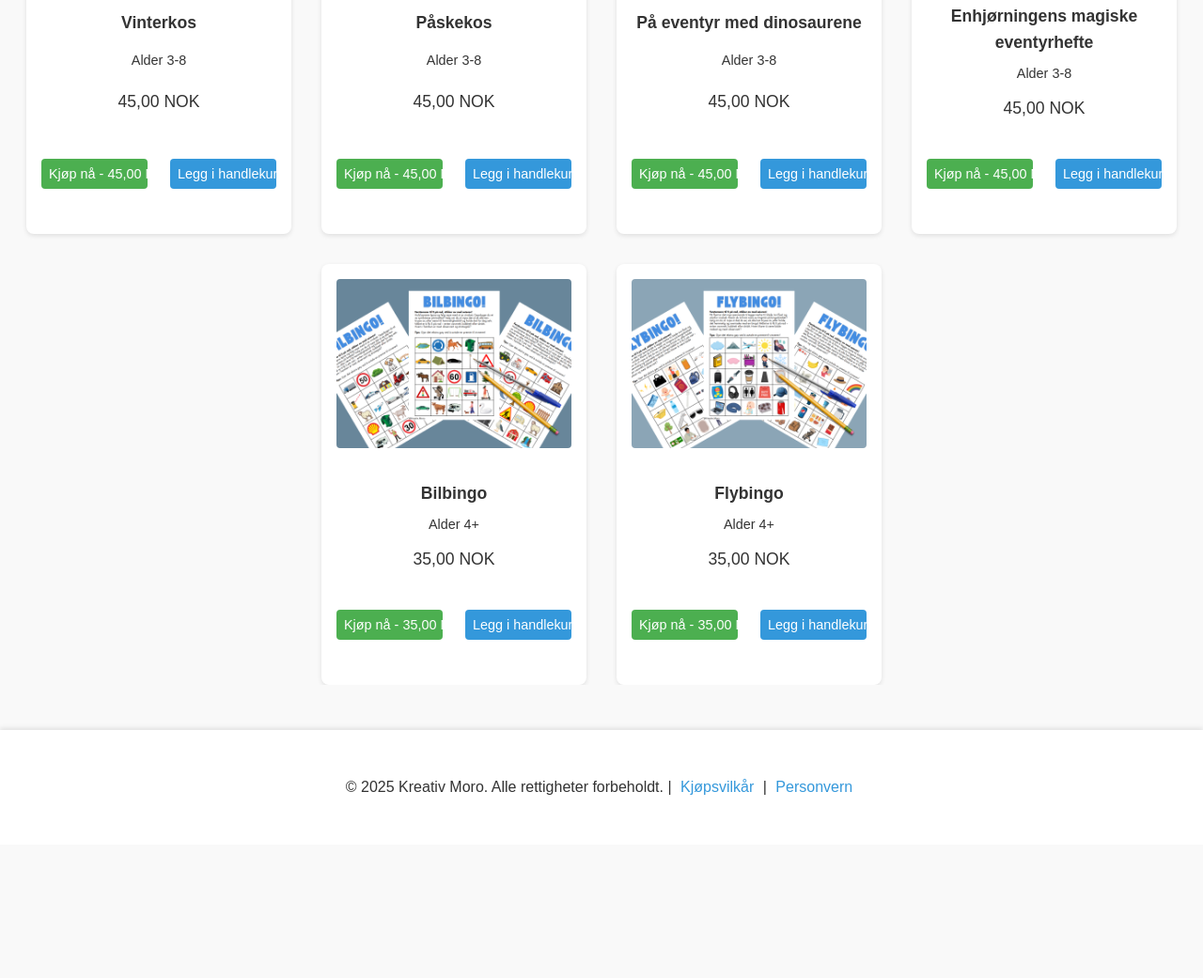
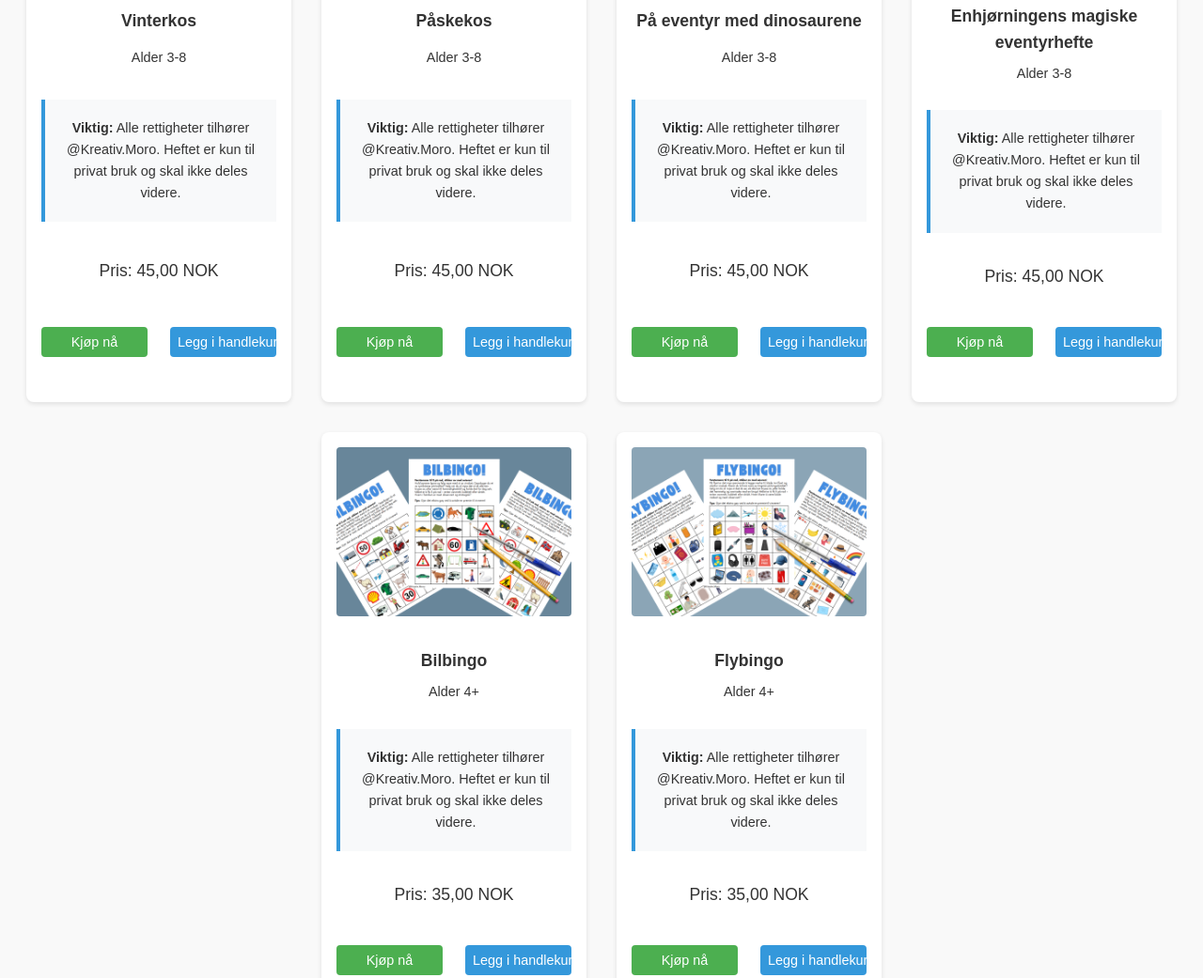
Before and after one commit to Annahansen1997/Annahansen1997.github.io, a plain HTML site: page index.html in a window 1280 px wide. Shown: the part 596-1637 px from the top of the page at 94% size. Before the commit the page ends 1495 px from the top, so only its background shows below. Drawn offline with nearby package versions, Linux system fonts and the light colour scheme; a script that the page names is missing.

Commit message:
Oppdateringer

```diff
--- a/index.html
+++ b/index.html
@@ -66,14 +66,19 @@
                     <img src="Vinterkos.png" alt="Vinterkos">
                     <h3>Vinterkos</h3>
                     <p>Alder 3-8</p>
-                    <p class="price">45,00 NOK</p>
+                    <div class="notice-box">
+                        <p><strong>Viktig:</strong> Alle rettigheter tilhører @Kreativ.Moro.
+                            Heftet er kun til privat bruk og skal ikke deles videre.</p>
+                    </div>
+
+                    <p class="price">Pris: 45,00 NOK</p>
                     <div class="button-group">
                         <button class="buy-button" onclick="event.stopPropagation(); addToCart({
                             id: 0,
                             name: 'Vinterkos',
                             price: 45.00,
                             image: 'Vinterkos.png'
-                        }); openModal('cart-modal')">Kjøp nå - 45,00 NOK</button>
+                        }); openModal('cart-modal')">Kjøp nå</button>
                         <button class="add-to-cart-button" onclick="event.stopPropagation(); addToCart({
                             id: 0,
                             name: 'Vinterkos',
@@ -87,14 +92,19 @@
                     <img src="Påskekos.png" alt="Påskekos">
                     <h3>Påskekos</h3>
                     <p>Alder 3-8</p>
-                    <p class="price">45,00 NOK</p>
+                    <div class="notice-box">
+                        <p><strong>Viktig:</strong> Alle rettigheter tilhører @Kreativ.Moro.
+                            Heftet er kun til privat bruk og skal ikke deles videre.</p>
+                    </div>
+
+                    <p class="price">Pris: 45,00 NOK</p>
                     <div class="button-group">
                         <button class="buy-button" onclick="event.stopPropagation(); addToCart({
                             id: 1,
                             name: 'Påskekos',
                             price: 45.00,
                             image: 'Påskekos.png'
-                        }); openModal('cart-modal')">Kjøp nå - 45,00 NOK</button>
+                        }); openModal('cart-modal')">Kjøp nå</button>
                         <button class="add-to-cart-button" onclick="event.stopPropagation(); addToCart({
                             id: 1,
                             name: 'Påskekos',
@@ -108,14 +118,19 @@
                     <img src="Dinosaur.png" alt="Dinosaureventyr">
                     <h3>På eventyr med dinosaurene</h3>
                     <p>Alder 3-8</p>
-                    <p class="price">45,00 NOK</p>
+                    <div class="notice-box">
+                        <p><strong>Viktig:</strong> Alle rettigheter tilhører @Kreativ.Moro.
+                            Heftet er kun til privat bruk og skal ikke deles videre.</p>
+                    </div>
+
+                    <p class="price">Pris: 45,00 NOK</p>
                     <div class="button-group">
                         <button class="buy-button" onclick="event.stopPropagation(); addToCart({
                             id: 2,
                             name: 'På eventyr med dinosaurene',
                             price: 45.00,
                             image: 'Dinosaur.png'
-                        }); openModal('cart-modal')">Kjøp nå - 45,00 NOK</button>
+                        }); openModal('cart-modal')">Kjøp nå</button>
                         <button class="add-to-cart-button" onclick="addToCart({
                             id: 2,
                             name: 'På eventyr med dinosaurene',
@@ -129,14 +144,19 @@
                     <img src="Enhjørning.png" alt="Enhjørninghefte">
                     <h3>Enhjørningens magiske eventyrhefte</h3>
                     <p>Alder 3-8</p>
-                    <p class="price">45,00 NOK</p>
+                    <div class="notice-box">
+                        <p><strong>Viktig:</strong> Alle rettigheter tilhører @Kreativ.Moro.
+                            Heftet er kun til privat bruk og skal ikke deles videre.</p>
+                    </div>
+
+                    <p class="price">Pris: 45,00 NOK</p>
                     <div class="button-group">
                         <button class="buy-button" onclick="event.stopPropagation(); addToCart({
                             id: 3,
                             name: 'Enhjørningens magiske eventyrhefte',
                             price: 45.00,
                             image: 'Enhjørning.png'
-                        }); openModal('cart-modal')">Kjøp nå - 45,00 NOK</button>
+                        }); openModal('cart-modal')">Kjøp nå</button>
                         <button class="add-to-cart-button" onclick="addToCart({
                             id: 3,
                             name: 'Enhjørningens magiske eventyrhefte',
@@ -150,14 +170,19 @@
                     <img src="Bilbingo.png" alt="Bilbingo">
                     <h3>Bilbingo</h3>
                     <p>Alder 4+</p>
-                    <p class="price">35,00 NOK</p>
+                    <div class="notice-box">
+                        <p><strong>Viktig:</strong> Alle rettigheter tilhører @Kreativ.Moro.
+                            Heftet er kun til privat bruk og skal ikke deles videre.</p>
+                    </div>
+
+                    <p class="price">Pris: 35,00 NOK</p>
                     <div class="button-group">
                         <button class="buy-button" onclick="event.stopPropagation(); addToCart({
                             id: 4,
                             name: 'Bilbingo',
                             price: 35.00,
                             image: 'Bilbingo.png'
-                        }); openModal('cart-modal')">Kjøp nå - 35,00 NOK</button>
+                        }); openModal('cart-modal')">Kjøp nå</button>
                         <button class="add-to-cart-button" onclick="addToCart({
                             id: 4,
                             name: 'Bilbingo',
@@ -171,14 +196,19 @@
                     <img src="Flybingo.png" alt="Flybingo">
                     <h3>Flybingo</h3>
                     <p>Alder 4+</p>
-                    <p class="price">35,00 NOK</p>
+                    <div class="notice-box">
+                        <p><strong>Viktig:</strong> Alle rettigheter tilhører @Kreativ.Moro.
+                            Heftet er kun til privat bruk og skal ikke deles videre.</p>
+                    </div>
+
+                    <p class="price">Pris: 35,00 NOK</p>
                     <div class="button-group">
                         <button class="buy-button" onclick="event.stopPropagation(); addToCart({
                             id: 5,
                             name: 'Flybingo',
                             price: 35.00,
                             image: 'Flybingo.png'
-                        }); openModal('cart-modal')">Kjøp nå - 35,00 NOK</button>
+                        }); openModal('cart-modal')">Kjøp nå</button>
                         <button class="add-to-cart-button" onclick="addToCart({
                             id: 5,
                             name: 'Flybingo',
@@ -257,7 +287,7 @@
                             name: 'Vinterkos',
                             price: 45.00,
                             image: 'Vinterkos.png'
-                        }); openModal('cart-modal')">Kjøp nå - 45,00 NOK</button>
+                        }); openModal('cart-modal')">Kjøp nå</button>
                         <button class="add-to-cart-button" onclick="addToCart({
                             id: 0,
                             name: 'Vinterkos',
@@ -336,7 +366,7 @@
                             name: 'Påskekos',
                             price: 45.00,
                             image: 'Påskekos.png'
-                        }); openModal('cart-modal')">Kjøp nå - 45,00 NOK</button>
+                        }); openModal('cart-modal')">Kjøp nå</button>
                         <button class="add-to-cart-button" onclick="addToCart({
                             id: 1,
                             name: 'Påskekos',
@@ -402,13 +432,18 @@
                         </ul>
                     </div>
 
+                    <div class="notice-box">
+                        <p><strong>Viktig:</strong> Alle rettigheter tilhører @Kreativ.Moro.
+                            Heftet er kun til privat bruk og skal ikke deles videre.</p>
+                    </div>
+
                     <div class="button-group">
                         <button class="buy-button" onclick="event.stopPropagation(); addToCart({
                             id: 2,
                             name: 'På eventyr med dinosaurene',
                             price: 45.00,
                             image: 'Dinosaur.png'
-                        }); openModal('cart-modal')">Kjøp nå - 45,00 NOK</button>
+                        }); openModal('cart-modal')">Kjøp nå</button>
                         <button class="add-to-cart-button" onclick="addToCart({
                             id: 2,
                             name: 'På eventyr med dinosaurene',
@@ -462,13 +497,18 @@
                         </ul>
                     </div>
 
+                    <div class="notice-box">
+                        <p><strong>Viktig:</strong> Alle rettigheter tilhører @Kreativ.Moro.
+                            Heftet er kun til privat bruk og skal ikke deles videre.</p>
+                    </div>
+
                     <div class="button-group">
                         <button class="buy-button" onclick="event.stopPropagation(); addToCart({
                             id: 3,
                             name: 'Enhjørningens magiske eventyrhefte',
                             price: 45.00,
                             image: 'Enhjørning.png'
-                        }); openModal('cart-modal')">Kjøp nå - 45,00 NOK</button>
+                        }); openModal('cart-modal')">Kjøp nå</button>
                         <button class="add-to-cart-button" onclick="addToCart({
                             id: 3,
                             name: 'Enhjørningens magiske eventyrhefte',
@@ -521,13 +561,19 @@
                         </ul>
                     </div>
 
+                    <div class="notice-box">
+                        <p><strong>Viktig:</strong> Alle rettigheter tilhører @Kreativ.Moro.
+                            Heftet er kun til privat bruk og skal ikke deles videre.</p>
+                    </div>
+
+                    <p class="price">Pris: 35,00 NOK</p>
                     <div class="button-group">
                         <button class="buy-button" onclick="event.stopPropagation(); addToCart({
                             id: 4,
                             name: 'Bilbingo',
                             price: 35.00,
                             image: 'Bilbingo.png'
-                        }); openModal('cart-modal')">Kjøp nå - 35,00 NOK</button>
+                        }); openModal('cart-modal')">Kjøp nå</button>
                         <button class="add-to-cart-button" onclick="addToCart({
                             id: 4,
                             name: 'Bilbingo',
@@ -580,13 +626,19 @@
                         </ul>
                     </div>
 
+                    <div class="notice-box">
+                        <p><strong>Viktig:</strong> Alle rettigheter tilhører @Kreativ.Moro.
+                            Heftet er kun til privat bruk og skal ikke deles videre.</p>
+                    </div>
+
+                    <p class="price">Pris: 35,00 NOK</p>
                     <div class="button-group">
                         <button class="buy-button" onclick="event.stopPropagation(); addToCart({
                             id: 5,
                             name: 'Flybingo',
                             price: 35.00,
                             image: 'Flybingo.png'
-                        }); openModal('cart-modal')">Kjøp nå - 35,00 NOK</button>
+                        }); openModal('cart-modal')">Kjøp nå</button>
                         <button class="add-to-cart-button" onclick="addToCart({
                             id: 5,
                             name: 'Flybingo',
--- a/styles.css
+++ b/styles.css
@@ -1196,3 +1196,14 @@ body.modal-open {
     min-width: 0;
     white-space: nowrap;
 }
+
+.modal-info .price {
+    font-size: 1.2em;
+    font-weight: bold;
+    color: #2c3e50;
+    text-align: center;
+    margin: 1rem 0;
+    padding: 0.5rem;
+    background-color: #f8f9fa;
+    border-radius: 4px;
+}
```
